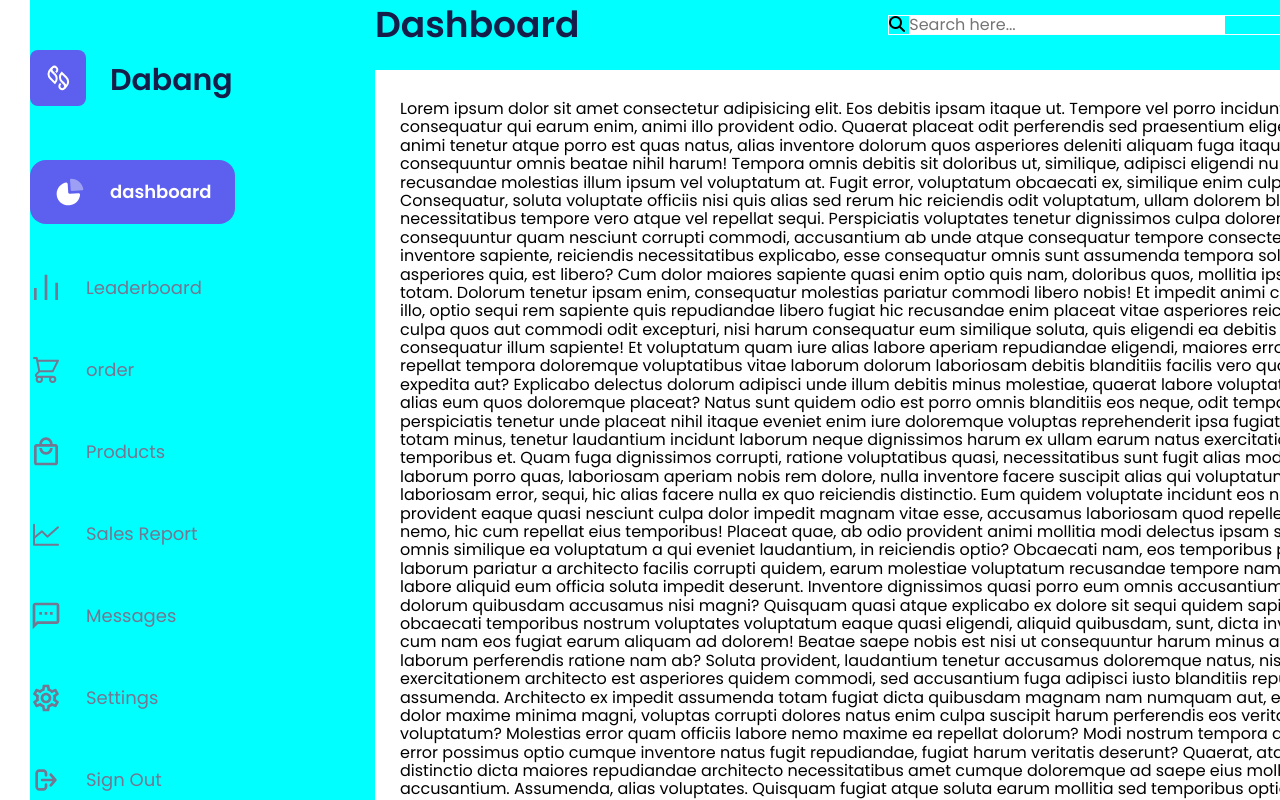
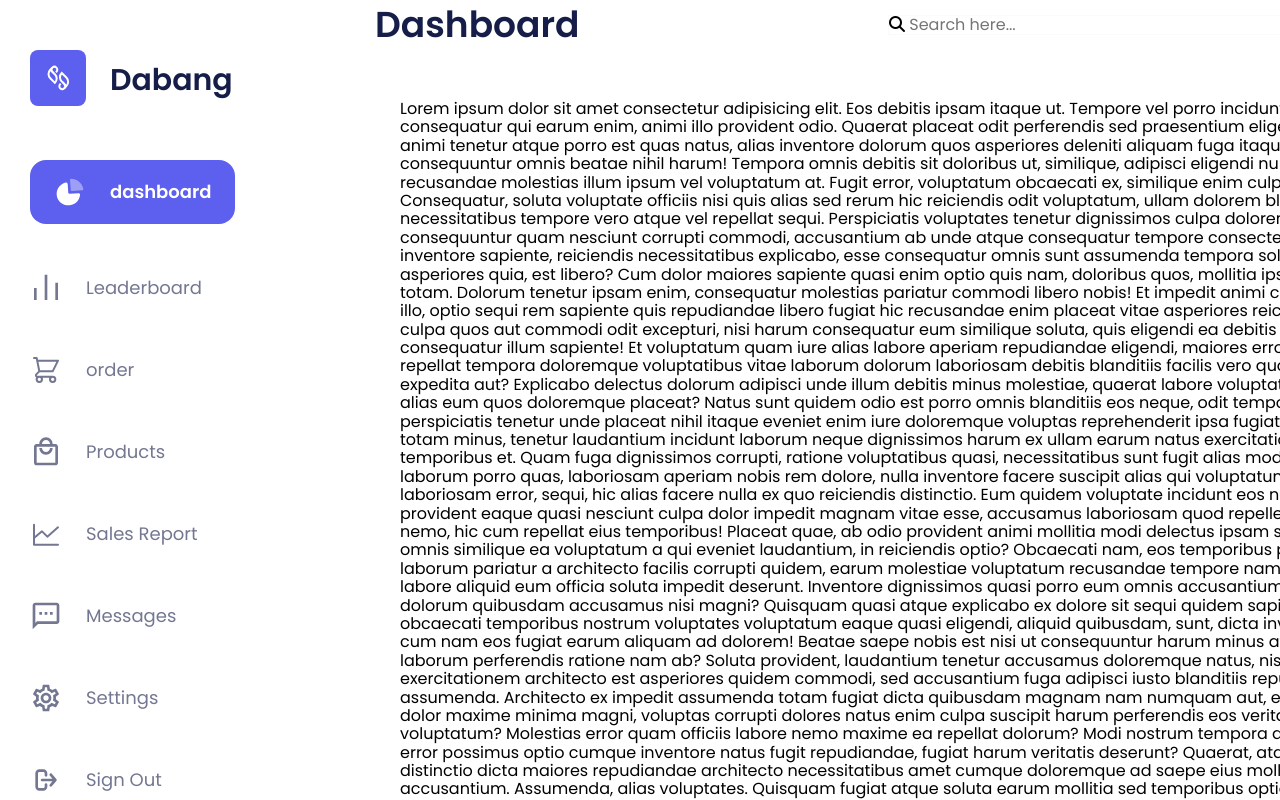
Before and after one commit to ALONEBOY334/3-oy-6-dars-vazifa, a plain HTML site: page index.html in a window 1280 px wide. Shown: the top 800 px of the page. Drawn offline with Linux system fonts and the light colour scheme.

Commit message:
vazifa yangilandi

```diff
--- a/index.html
+++ b/index.html
@@ -9,7 +9,7 @@
     <!-- normalize -->
     <link rel="stylesheet" href="./styles/normalize.css">
     <!-- general -->
-    <link rel="stylesheet" href="./styles/style.min.css">
+    <link rel="stylesheet" href="./styles/style.css">
     <title>Document</title>
 </head>
 <body>
--- a/styles/style.css
+++ b/styles/style.css
@@ -23,8 +23,6 @@ main {
 .header {
     width: 345px;
     margin-left: 30px;
-    /* background-color: aqua;   */
-    scroll-snap-align: 100px;
 }
 
 .header__container .header-logo {
@@ -138,9 +136,7 @@ main {
 .dash {
     width: 1575px;
     height: 70px;
-    /* background-color: aqua; */
-    scroll-behavior: auto;
-
+    scroll-snap-type: proximity;
 }
 
 
```
